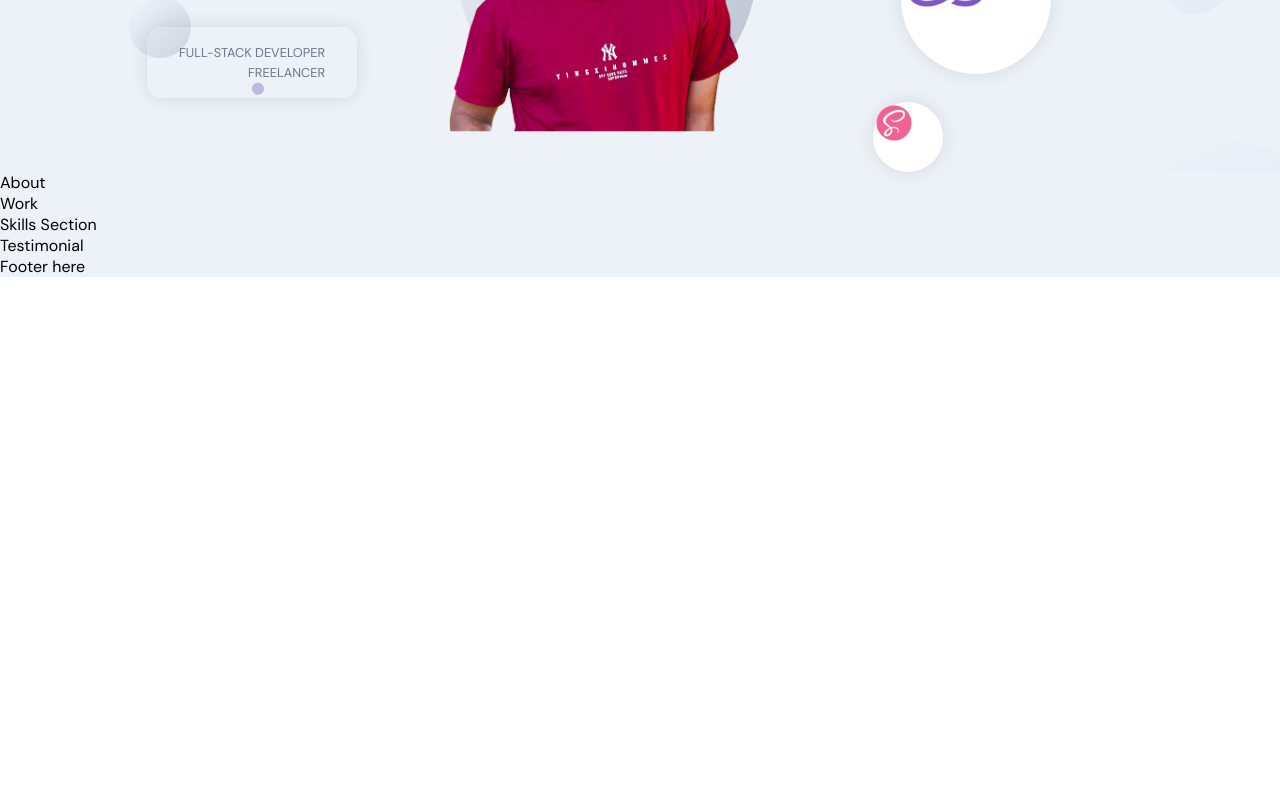
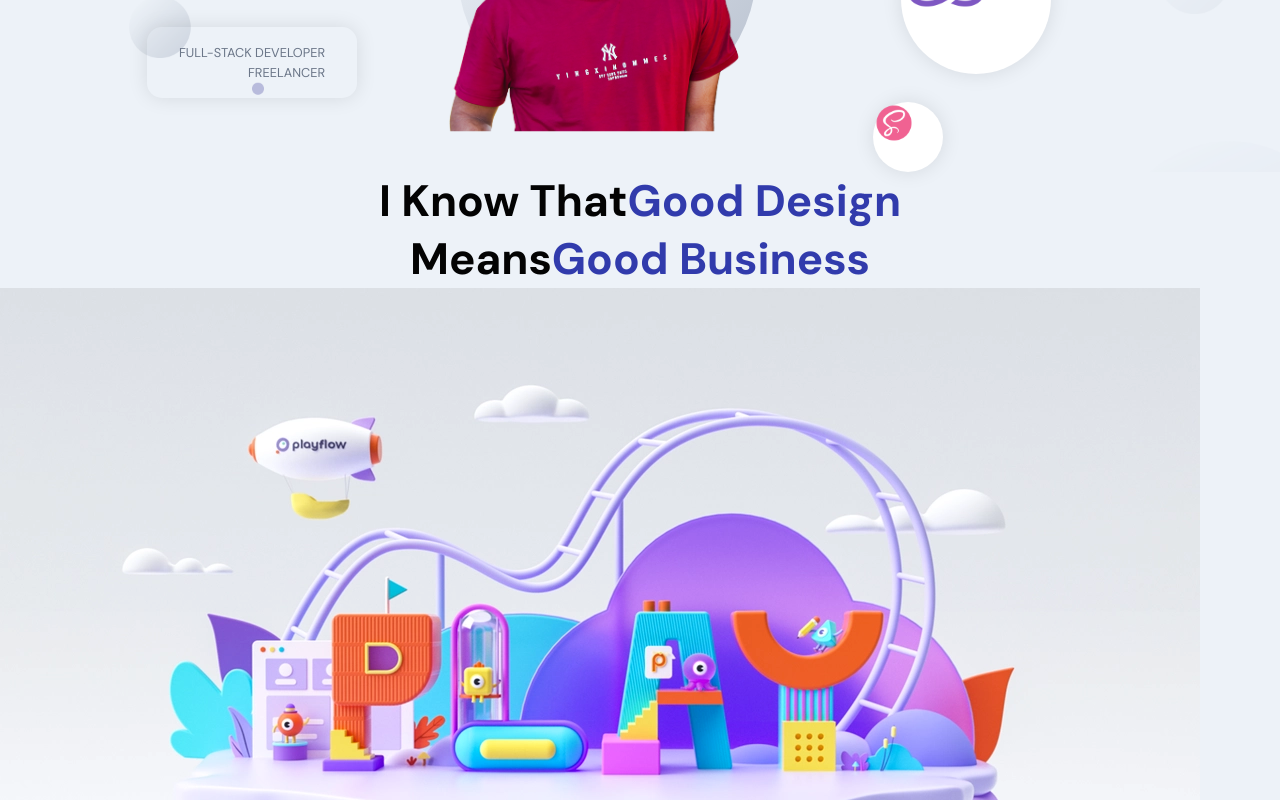
Before and after one commit to aatreyaSamrat/Portfolio, a React (Create React App) app in the folder frontend_react/: page / in a window 1280 px wide. Shown: the part 300-1100 px from the top of the page. Before the commit the page ends 800 px from the top, so only its background shows below. Built offline with nearby package versions, Linux system fonts and the light colour scheme.

Commit message:
feat: Design about_section for displaying info

```diff
--- a/frontend_react/src/container/About/About.jsx
+++ b/frontend_react/src/container/About/About.jsx
@@ -1,12 +1,63 @@
-import React from 'react'
-import './About.scss';
+import React, { useState, useEffect } from "react";
+import "./About.scss";
+import { motion } from "framer-motion";
+import { images } from "../../constants";
+
+const abouts = [
+  {
+    title: "Web Development",
+    description: "I am a good Web Developer.",
+    imgUrl: images.about01,
+  },
+  {
+    title: "Web Design",
+    description: "I am a good Web Developer.",
+    imgUrl: images.about02,
+  },
+  {
+    title: "UI/UX",
+    description: "I am a good Web Developer.",
+    imgUrl: images.about03,
+  },
+  {
+    title: "Web Animations",
+    description: "I am a good Web Developer.",
+    imgUrl: images.about04,
+  },
+];
 
 const About = () => {
   return (
-    <div>
-      About
-    </div>
-  )
-}
+    <>
+      <h2 className="head-text">
+        I Know that
+        <span>Good Design</span>
+        <br />
+        means
+        <span>Good Business</span>
+      </h2>
 
-export default About
+      <div className="app__profiles">
+        {abouts.map((about, index) => (
+          <motion.div
+            whileInView={{ opacity: 1 }}
+            whileHover={{ scale: 1.1 }}
+            transition={{ duration: 0.5, type: "tween" }}
+            className="app__profile-item"
+            key={about.title + index}
+          >
+            <img src={about.imgUrl} alt={about.title} />
+            <h2 className="bold-text" style={{ marginTop: 20 }}>
+              {about.title}
+            </h2>
+            <p className="text" style={{ marginTop: 10 }}>
+              {about.description}
+            </p>
+          </motion.div>
+        ))}
+      </div>
+    </>
+  );
+};
+
+export default About;
```
